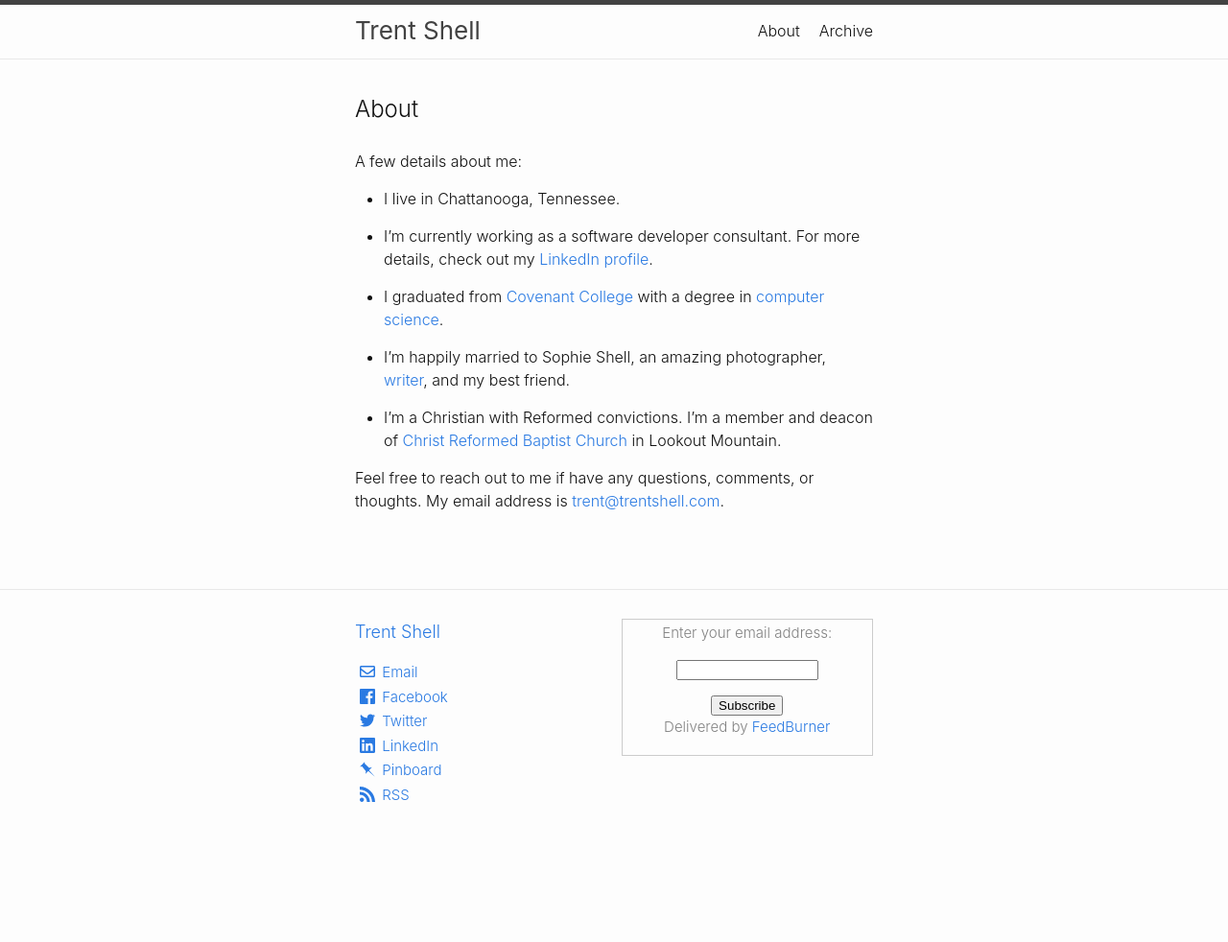
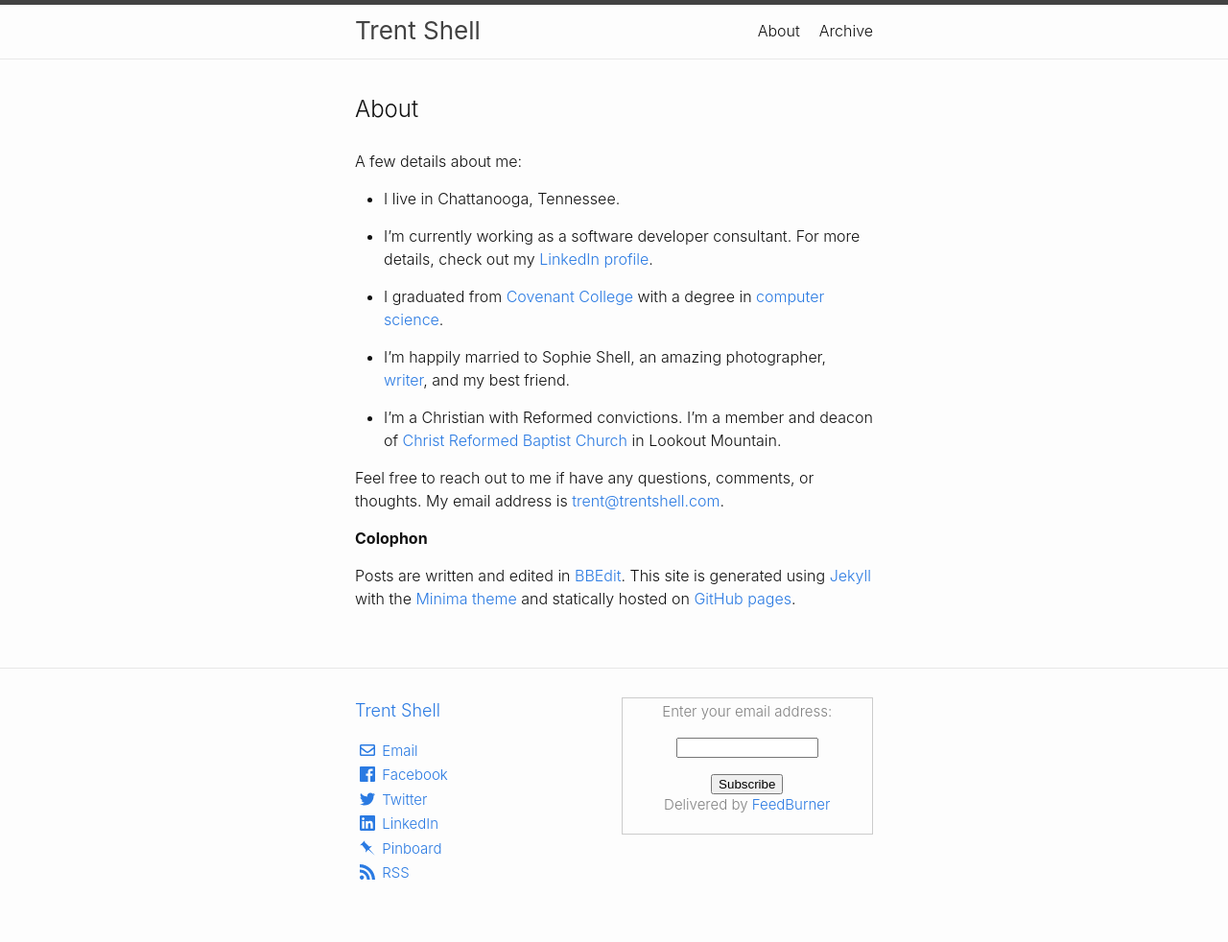
Before and after one commit to trentshell/trentshell.github.io-old, a Jekyll site: the page built from about.md, in a window 1280 px wide. Shown: the whole page at 96% size. Built offline with Jekyll 4.4.1, drawn with Linux system fonts in a browser that asks for light colours; before the commit the page ends 900 px from its top, so only the background shows below that.

Commit message:
About updates

```diff
--- a/about.md
+++ b/about.md
@@ -16,3 +16,7 @@ A few details about me:
 - I'm a Christian with Reformed convictions. I'm a member and deacon of [Christ Reformed Baptist Church](https://crbchattanooga.org) in Lookout Mountain.
 
 Feel free to reach out to me if have any questions, comments, or thoughts. My email address is [trent@trentshell.com](mailto:trent@trentshell.com).
+
+**Colophon**
+
+Posts are written and edited in [BBEdit](https://www.barebones.com/products/bbedit/). This site is generated using [Jekyll](https://jekyllrb.com) with the [Minima theme](https://github.com/jekyll/minima) and statically hosted on [GitHub pages](https://github.com/trentshell/trentshell.github.io).
```
